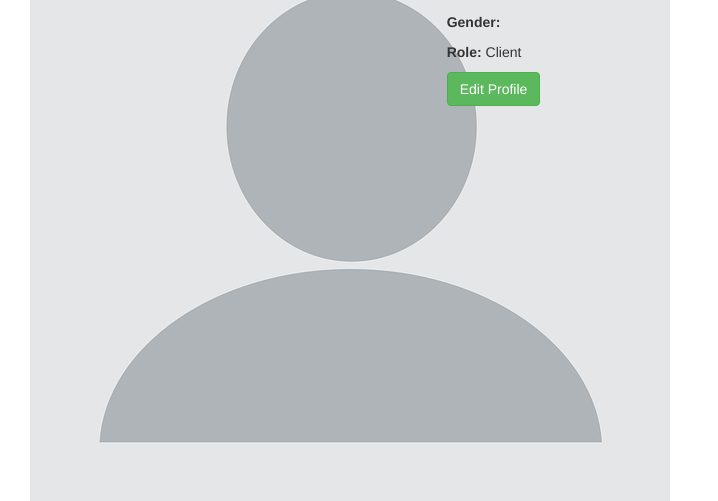
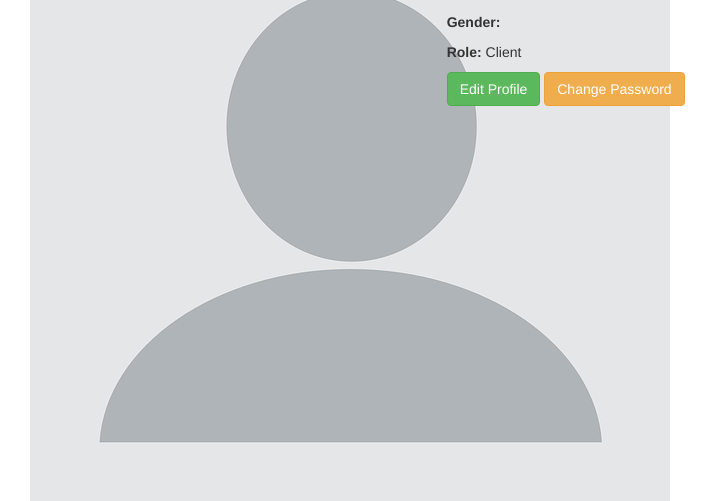
Before and after one commit to am1996/epharmacy, a Django app: page /user/ in a window 1280 px wide. Shown: the part 201-702 px from the top of the page, without its empty margins (0-718 px from the left). Run offline with Django 4.2, Linux system fonts and the light colour scheme; the visitor is signed in with stand-in values (Sample User, id 1); some libraries are stand-ins or nearby versions.

Commit message:
Added password change

```diff
--- a/templates/users/dashboard.html
+++ b/templates/users/dashboard.html
@@ -36,7 +36,10 @@
             {% else %} Client
             {% endif %}
         </p>
-        <p><a href="{% url "user:profile_edit" %}" class="btn btn-success">Edit Profile</a></p>
+        <p>
+            <a href="{% url "user:profile_edit" %}" class="btn btn-success">Edit Profile</a>
+            <a href="{% url "user:changepassword" %}" class="btn btn-warning">Change Password</a>
+        </p>
     </div>
 </div>
 <h2>Orders</h2>
--- a/templates/users/profile.html
+++ b/templates/users/profile.html
@@ -36,7 +36,10 @@
             {% else %} Client
             {% endif %}
         </p>
-        <p><a href="{% url "user:profile_edit" %}" class="btn btn-success">Edit Profile</a></p>
+        <p>
+            <a href="{% url "user:profile_edit" %}" class="btn btn-success">Edit Profile</a>
+            <a href="{% url "user:changepassword" %}" class="btn btn-warning">Change Password</a>
+        </p>
     </div>
 </div>
 {% endblock content %}
--- a/users/urls.py
+++ b/users/urls.py
@@ -5,6 +5,7 @@
 
 urlpatterns = [
     path("",UserProfileView.as_view(),name="profile"),
+    path("changepassword/",CustomPasswordChangeView.as_view(),name="changepassword"),
     path("login/",UserLoginView.as_view(),name="login"),
     path("register/",UserRegisterView.as_view(),name="register"),
     path("dashboard/",UserDashboardView.as_view(),name="dashboard"),
--- a/users/views.py
+++ b/users/views.py
@@ -3,6 +3,7 @@
 from django.contrib.auth import authenticate,login
 from django.urls import reverse_lazy
 from django.views.generic import ListView,DetailView,TemplateView
+from django.contrib.auth.views import PasswordChangeView
 from django.views.generic.edit import CreateView
 from orders.models import *
 from .forms import *
@@ -20,6 +21,11 @@
 
 class UserProfileView(TemplateView):
     template_name = "users/profile.html"
+
+class CustomPasswordChangeView(PasswordChangeView):
+    form_class = PasswordChangeCustomForm
+    template_name = 'users/password_change.html'
+    success_url = reverse_lazy('users:profile')
 
 class UserProfileEditView(View):
     template_name = 'users/edit_profile.html'
```
Also changed, not shown: templates/users/password_change.html (added, +11 -0 lines), users/forms.py (+7 -0 lines).
